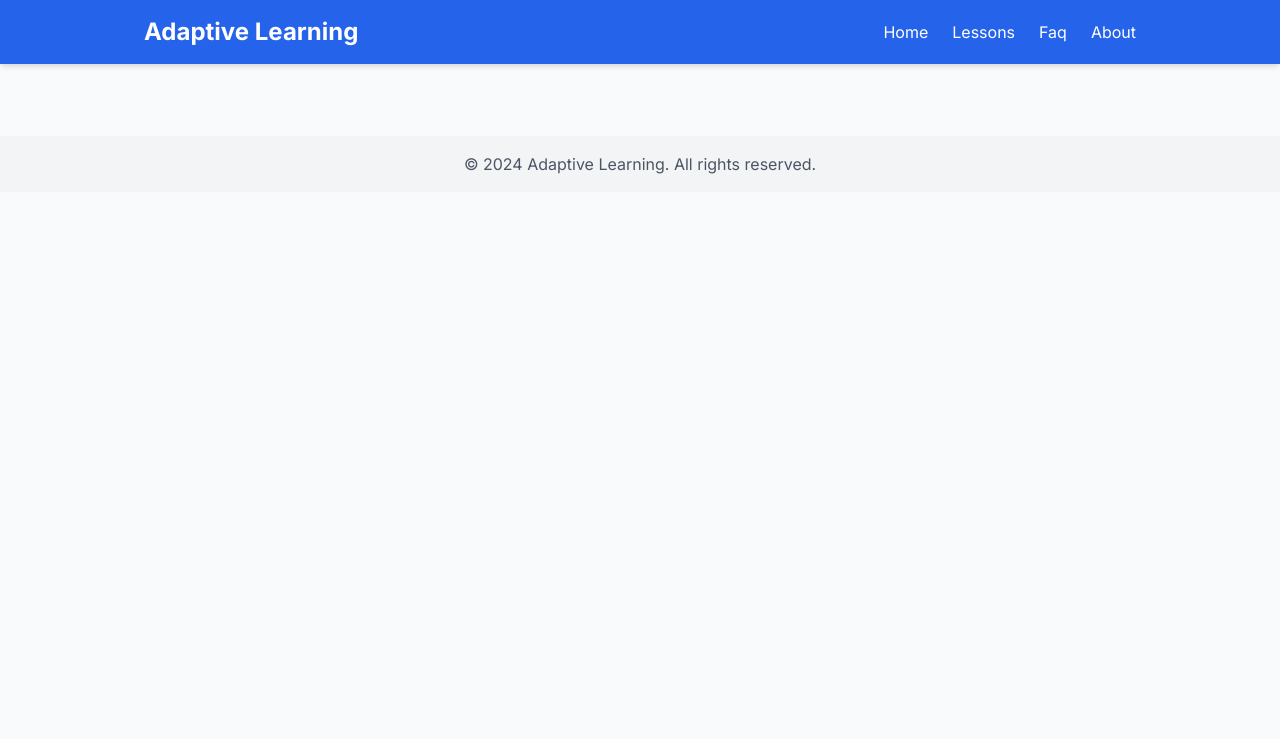
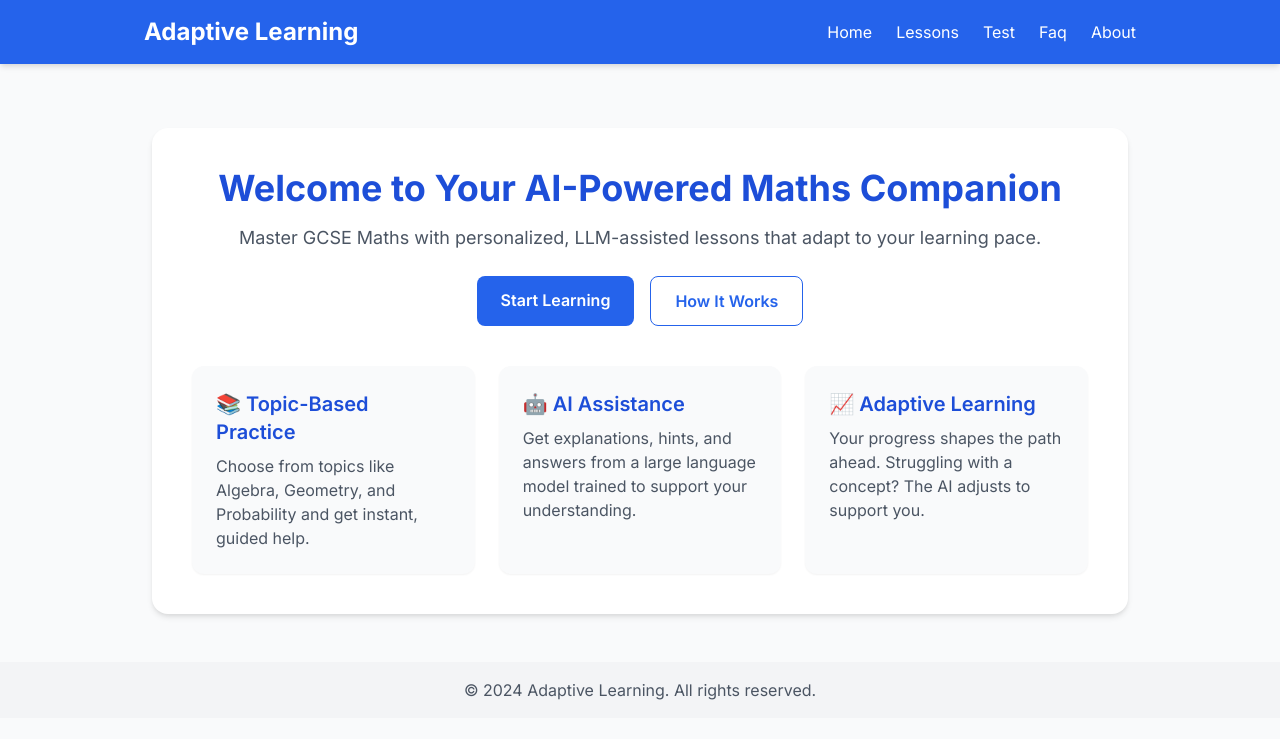
Before and after one commit to yigitako/Adaptive-Learning-Agents, a Django app: page / in a window 1280 px wide. Shown: the top 739 px of the page. Run offline with Django 5.2, Linux system fonts and the light colour scheme.

Commit message:
New files added

```diff
--- a/core/templates/base.html
+++ b/core/templates/base.html
@@ -23,6 +23,7 @@
         <ul class="hidden md:flex space-x-6">
             <li><a href="{% url 'home' %}" class="hover:underline">Home</a></li>
             <li><a href="{% url 'lessons' %}" class="hover:underline">Lessons</a></li>
+            <li><a href="{% url 'quiz'%}" class="hover:underline">Test</a></li>
             <li><a href="{% url 'faq' %}" class="hover:underline">Faq</a></li>
             <li><a href="#" class="hover:underline">About</a></li>
         </ul>
--- a/core/templates/home.html
+++ b/core/templates/home.html
@@ -1,4 +1,35 @@
 {% extends "base.html" %}
 
+{% block title %}Welcome | Adaptive Learning{% endblock %}
+
 {% block content %}
+<div class="bg-white rounded-2xl shadow-md p-10 mt-10 text-center">
+  <h1 class="text-4xl font-bold text-blue-700 mb-4">Welcome to Your AI-Powered Maths Companion</h1>
+  <p class="text-lg text-gray-600 mb-6">Master GCSE Maths with personalized, LLM-assisted lessons that adapt to your learning pace.</p>
+
+  <div class="flex justify-center gap-4 mb-8 flex-wrap">
+    <a href="{% url 'lessons' %}" class="bg-blue-600 hover:bg-blue-700 text-white font-semibold px-6 py-3 rounded-lg transition duration-300">
+      Start Learning
+    </a>
+    <a href="{% url 'faq' %}" class="bg-white border border-blue-600 text-blue-600 hover:bg-blue-50 font-semibold px-6 py-3 rounded-lg transition duration-300">
+      How It Works
+    </a>
+  </div>
+
+  <div class="grid grid-cols-1 md:grid-cols-3 gap-6 text-left mt-10">
+    <div class="bg-gray-50 p-6 rounded-xl shadow-sm">
+      <h3 class="text-xl font-semibold text-blue-700 mb-2">📚 Topic-Based Practice</h3>
+      <p class="text-gray-600">Choose from topics like Algebra, Geometry, and Probability and get instant, guided help.</p>
+    </div>
+    <div class="bg-gray-50 p-6 rounded-xl shadow-sm">
+      <h3 class="text-xl font-semibold text-blue-700 mb-2">🤖 AI Assistance</h3>
+      <p class="text-gray-600">Get explanations, hints, and answers from a large language model trained to support your understanding.</p>
+    </div>
+    <div class="bg-gray-50 p-6 rounded-xl shadow-sm">
+      <h3 class="text-xl font-semibold text-blue-700 mb-2">📈 Adaptive Learning</h3>
+      <p class="text-gray-600">Your progress shapes the path ahead. Struggling with a concept? The AI adjusts to support you.</p>
+    </div>
+  </div>
+</div>
+
 {% endblock %}
--- a/core/urls.py
+++ b/core/urls.py
@@ -6,5 +6,4 @@ urlpatterns = [
     path('lessons/', lessons, name='lessons'),
     path('lesson/<slug:slug>/', lesson_detail, name='lesson_detail'),
     path('faq/', faq, name='faq'),
-    path('quiz/<slug:slug>/', quiz, name='quiz'),  # Quiz Route
 ]
```
Also changed, not shown: core/templates/Quiz/quiz.html (+22 -32 lines), core/templates/Quiz/result.html (added, +14 -0 lines).
